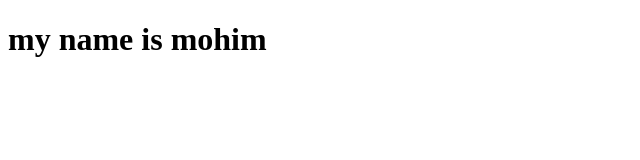
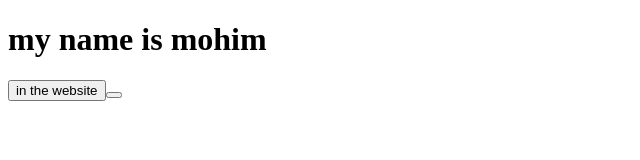
Before and after one commit to programmermohim/Amader-Lakhmipur, a plain HTML site: page index.html in a window 1280 px wide. Shown: the whole page, without its empty margins (0-640 px from the left). Drawn offline with Linux system fonts and the light colour scheme.

Commit message:
Update index.html

```diff
--- a/index.html
+++ b/index.html
@@ -7,5 +7,6 @@
 </head>
 <body>
     <h1>my name is mohim</h1>
+    <button>in the website<button>
 </body>
 </html>
```
